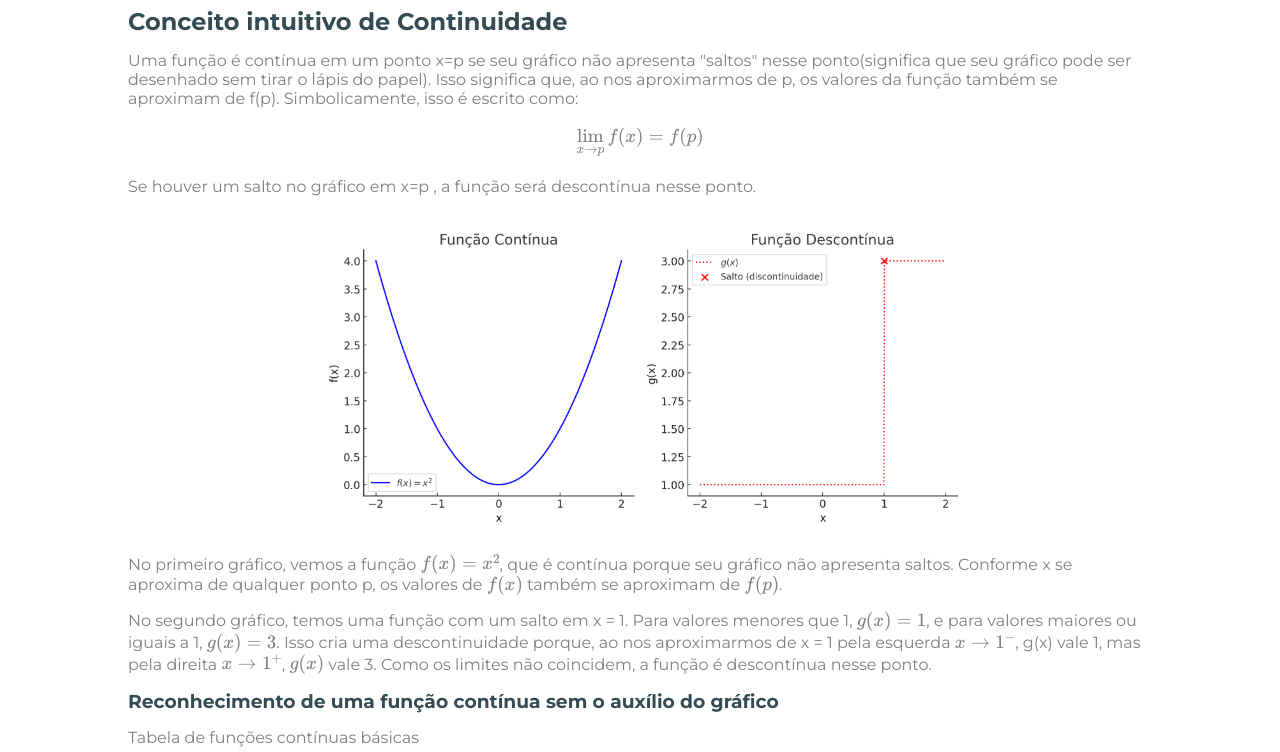
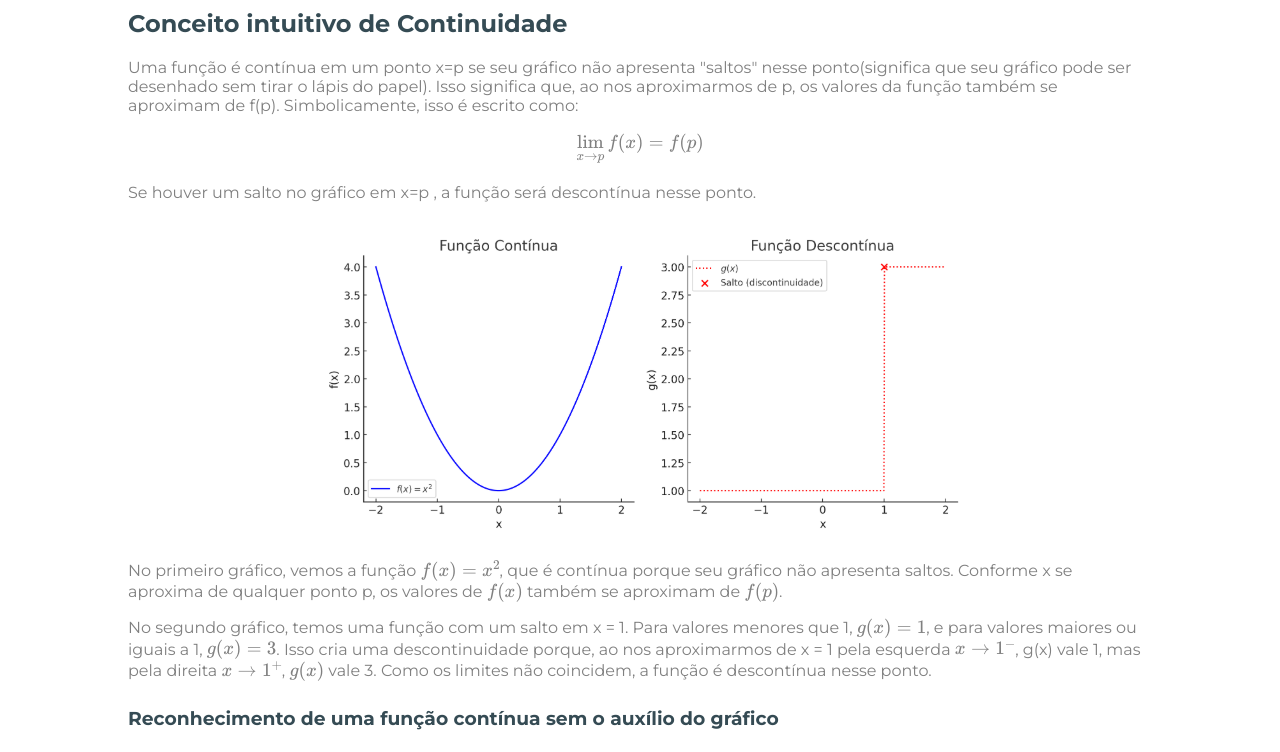
Before and after one commit to claraneves23/calculo_para_devs, a plain HTML site: page html/sub-limite.html in a window 1280 px wide. Shown: the part 152-904 px from the top of the page. Drawn offline with nearby package versions, Linux system fonts and the light colour scheme; a web font is replaced by a local one.

Commit message:
fix: corrigir espaçamento do h2

```diff
--- a/css/sub-style.css
+++ b/css/sub-style.css
@@ -52,8 +52,8 @@ content{
     color:#18074a;
 }
 .content h2, h3, h4{
-    margin: 15px 10%;
-    margin-top: 15px;
+    margin: 20px 10%;
+    margin-top: 25px;
     color:#354b54;
     text-align: left;
 }
```
